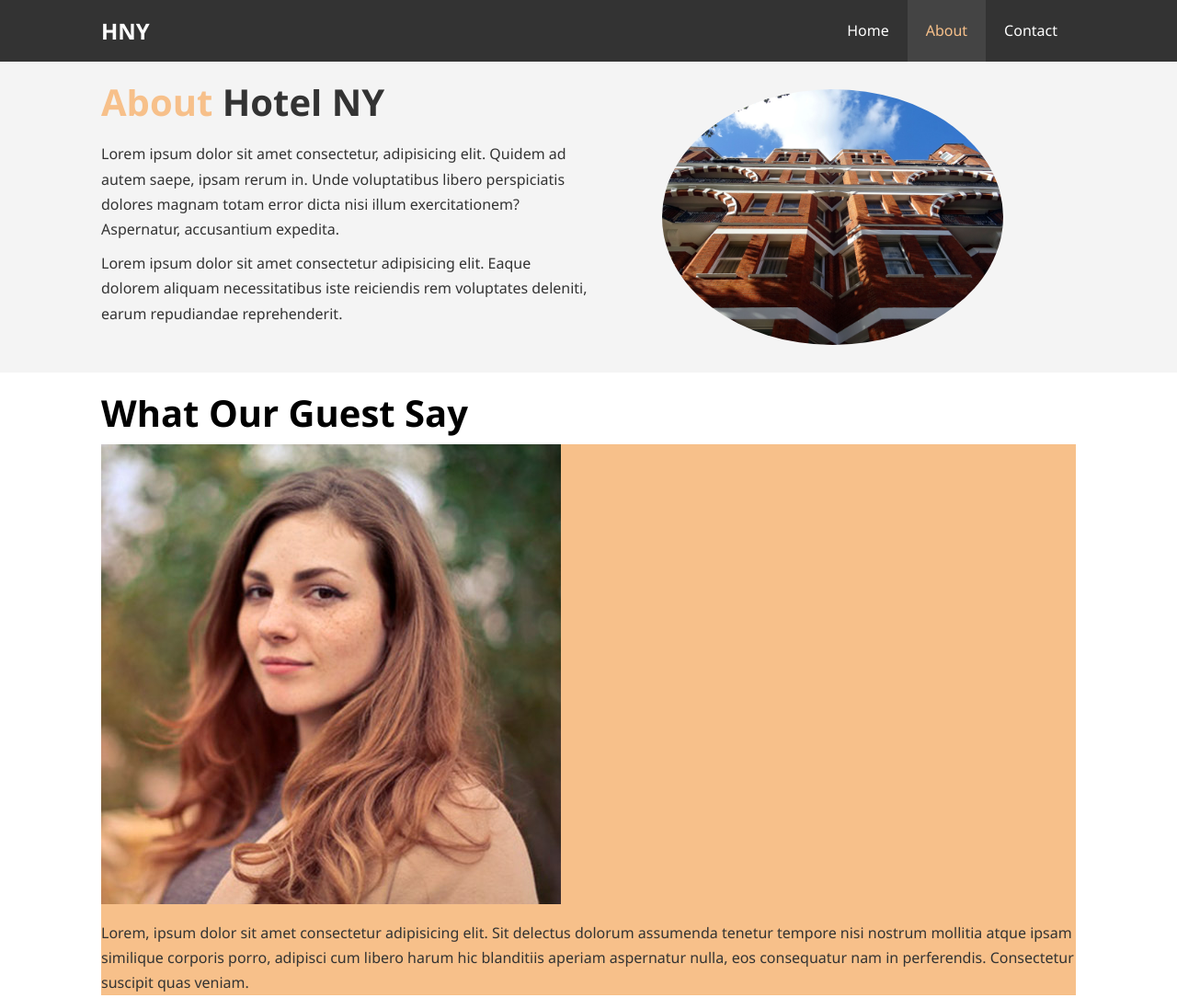
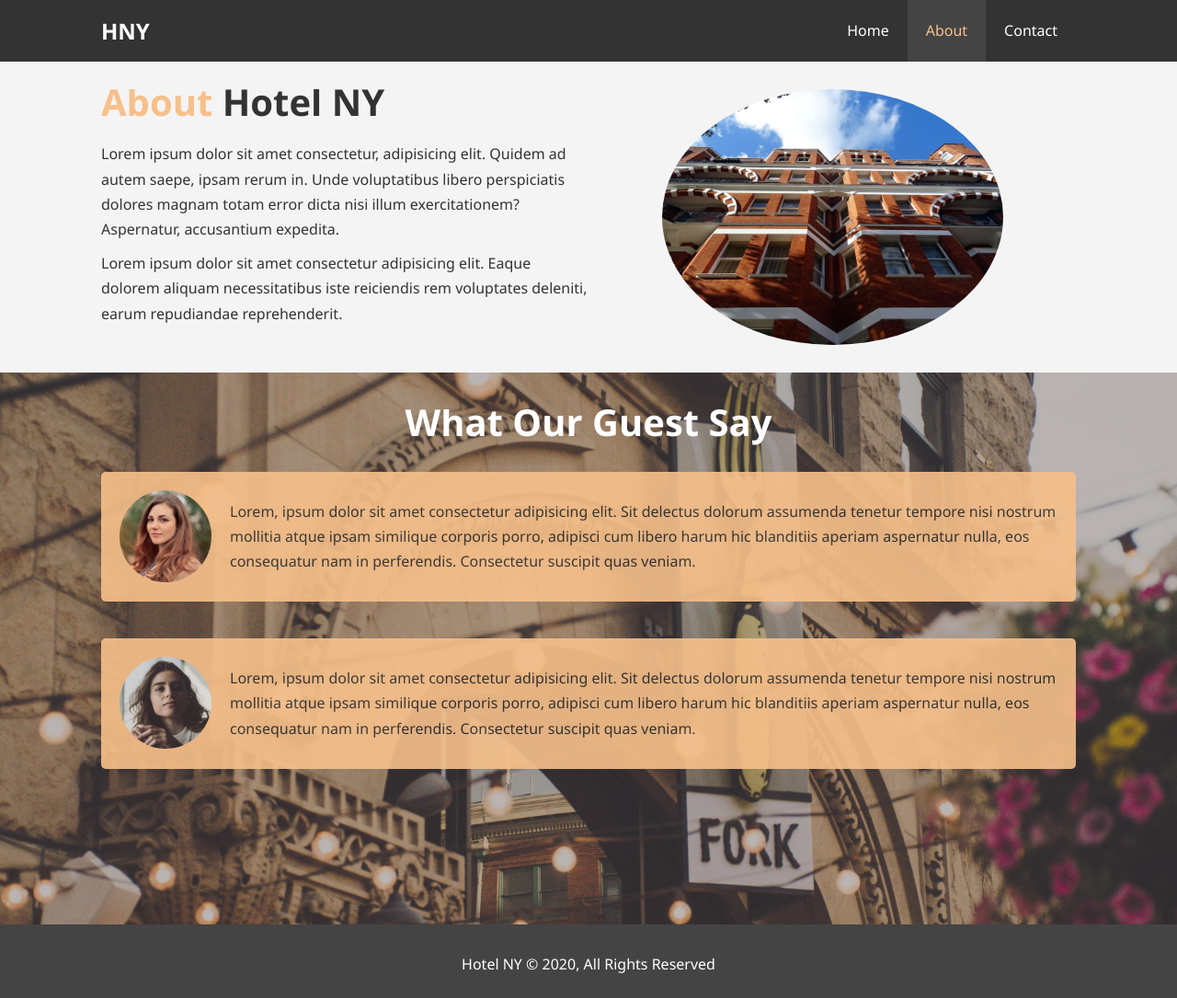
Before and after one commit to RafaelDe-Leon/Hotel-Website, a plain HTML site: page about.html in a window 1280 px wide. Shown: the top 1085 px of the page at 92% size. Drawn offline with Linux system fonts and the light colour scheme.

Commit message:
about page done

```diff
--- a/about.html
+++ b/about.html
@@ -54,6 +54,12 @@
           nostrum mollitia atque ipsam similique corporis porro, adipisci cum libero harum hic blanditiis aperiam
           aspernatur nulla, eos consequatur nam in perferendis. Consectetur suscipit quas veniam.</p>
       </div>
+      <div class="testimonal bg-primary">
+        <img src="./img/person-2.jpg" alt="Nancy">
+        <p>Lorem, ipsum dolor sit amet consectetur adipisicing elit. Sit delectus dolorum assumenda tenetur tempore nisi
+          nostrum mollitia atque ipsam similique corporis porro, adipisci cum libero harum hic blanditiis aperiam
+          aspernatur nulla, eos consequatur nam in perferendis. Consectetur suscipit quas veniam.</p>
+      </div>
     </div>
   </section>
 
--- a/css/style.css
+++ b/css/style.css
@@ -226,6 +226,32 @@ p {
   min-height: 100%;
 }
 
+#testimonials {
+  height: 600px;
+  background: url('../img/test-bg.jpg') no-repeat center center/cover;
+  padding-top: 40px;
+}
+
+#testimonials h2 {
+  color: #fff;
+  text-align: center;
+  padding-bottom: 40px;
+}
+
+#testimonials .testimonal {
+  padding: 20px;
+  margin-bottom: 40px;
+  border-radius: 5px;
+  opacity: 0.9;
+}
+
+#testimonials .testimonal img {
+  width: 100px;
+  float: left;
+  margin-right: 20px;
+  border-radius: 50%;
+}
+
 /* Footer */
 
 #main-footer {
```
